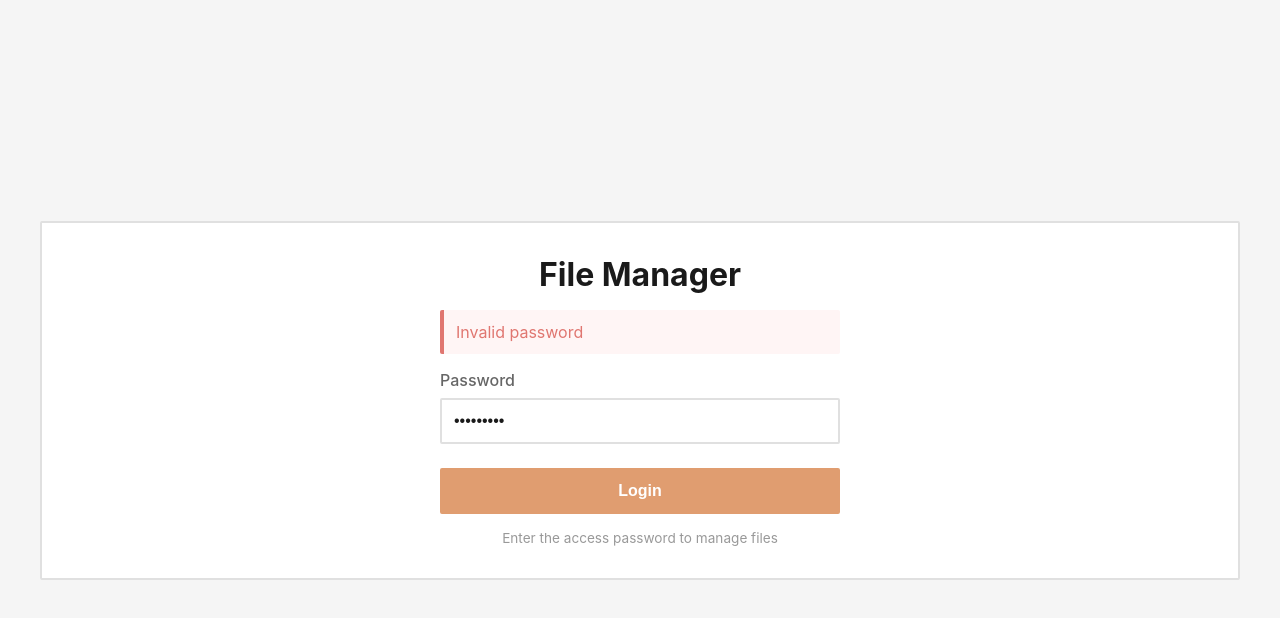
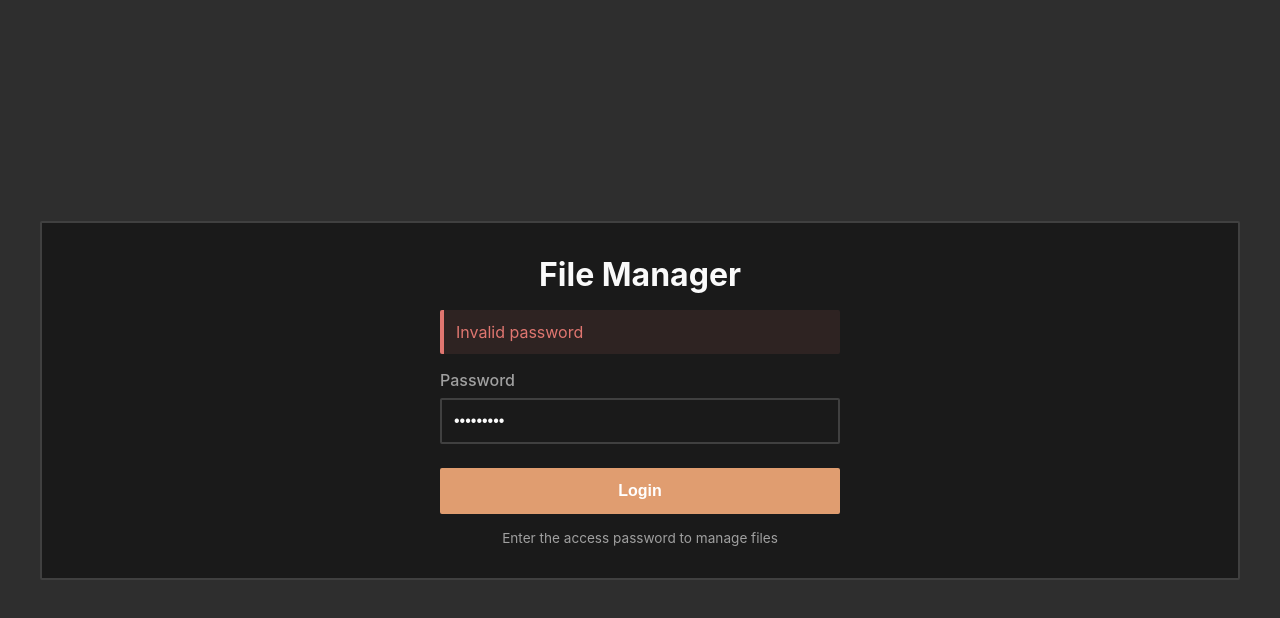
Before and after one commit to signalor/static, a website: page src/public/index.html in a window 1280 px wide. Both pictures are taken after typing "Sample123" into the empty fields and a click on the button "Login". Drawn offline with Linux system fonts and the light colour scheme; no server answers.

Commit message:
dark mode more

```diff
--- a/src/public/index.html
+++ b/src/public/index.html
@@ -5,7 +5,7 @@
     <meta name="viewport" content="width=device-width, initial-scale=1.0" />
     <title>Signalor Static File Manager</title>
     <style>
-      /* -- Signalor Design Tokens -- */
+      /* -- Signalor Design Tokens (Dark Mode) -- */
       :root {
         --color-primary: #E09D70;
         --color-secondary-coral: #E08970;
@@ -16,12 +16,12 @@
         --color-success: #70E09D;
         --color-error: #E07670;
         --color-info: #70A0E0;
-        --bg-primary: #FFFFFF;
-        --bg-secondary: #FAFAFA;
-        --bg-tertiary: #F5F5F5;
-        --text-primary: #1A1A1A;
-        --text-secondary: #666666;
-        --border-color: #E0E0E0;
+        --bg-primary: #1A1A1A;
+        --bg-secondary: #242424;
+        --bg-tertiary: #2E2E2E;
+        --text-primary: #FAFAFA;
+        --text-secondary: #A0A0A0;
+        --border-color: #404040;
       }
 
       * {
@@ -121,7 +121,7 @@
       }
 
       .error {
-        background: #FFF5F5;
+        background: rgba(224, 118, 112, 0.1);
         color: var(--color-error);
         padding: 0.75rem;
         border-radius: 2px;
@@ -130,8 +130,8 @@
       }
 
       .success {
-        background: #F0FFF5;
-        color: #2D8A4E;
+        background: rgba(112, 224, 157, 0.1);
+        color: var(--color-success);
         padding: 0.75rem;
         border-radius: 2px;
         margin-bottom: 1rem;
@@ -279,13 +279,13 @@
       }
 
       .file-actions button.delete {
-        background: #FFF5F5;
+        background: rgba(224, 118, 112, 0.1);
         color: var(--color-error);
         border-color: var(--color-error);
       }
 
       .file-actions button.delete:hover {
-        background: #FFECEC;
+        background: rgba(224, 118, 112, 0.2);
       }
 
       .modal {
@@ -294,7 +294,7 @@
         left: 0;
         right: 0;
         bottom: 0;
-        background: rgba(0, 0, 0, 0.5);
+        background: rgba(0, 0, 0, 0.7);
         display: flex;
         align-items: center;
         justify-content: center;
@@ -477,7 +477,7 @@
 
           <button type="submit">Login</button>
 
-          <p style="text-align: center; margin-top: 1rem; color: #999; font-size: 0.85rem">
+          <p style="text-align: center; margin-top: 1rem; color: var(--text-secondary); font-size: 0.85rem">
             Enter the access password to manage files
           </p>
         </form>
```
